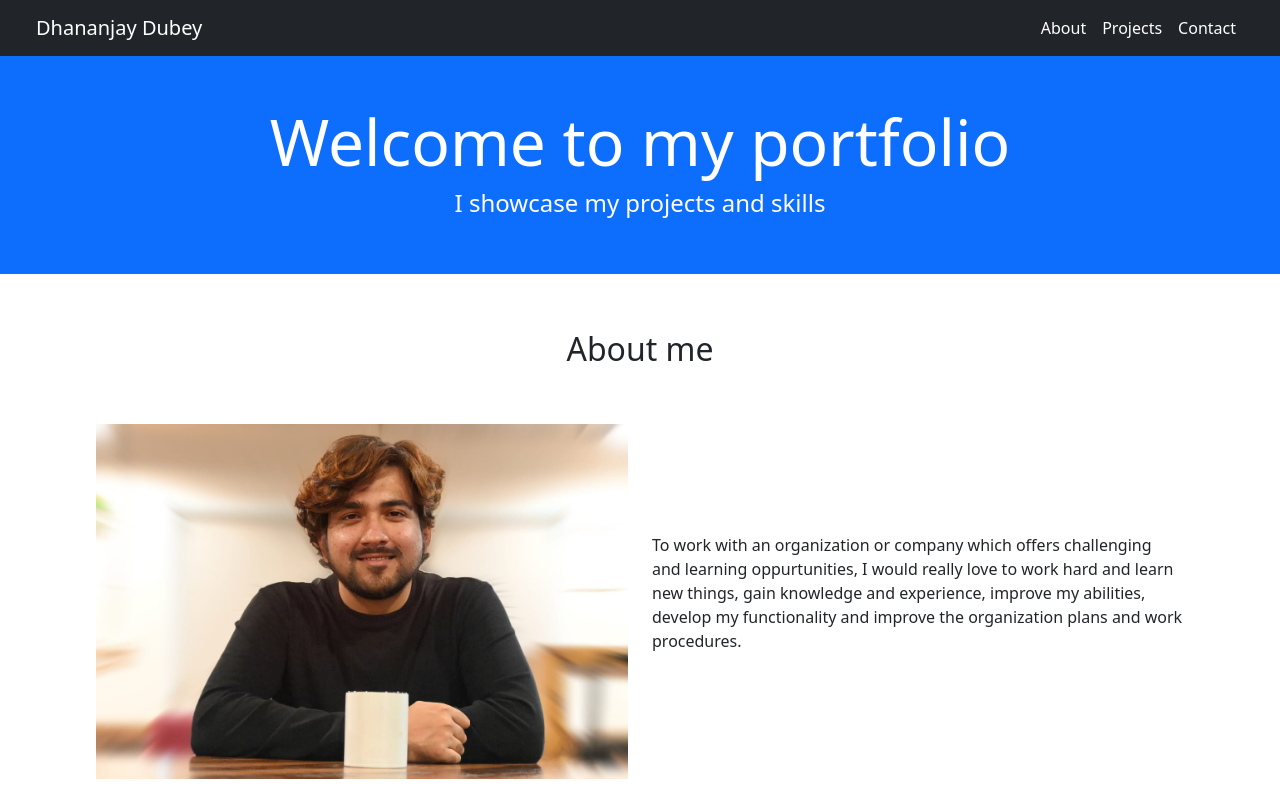
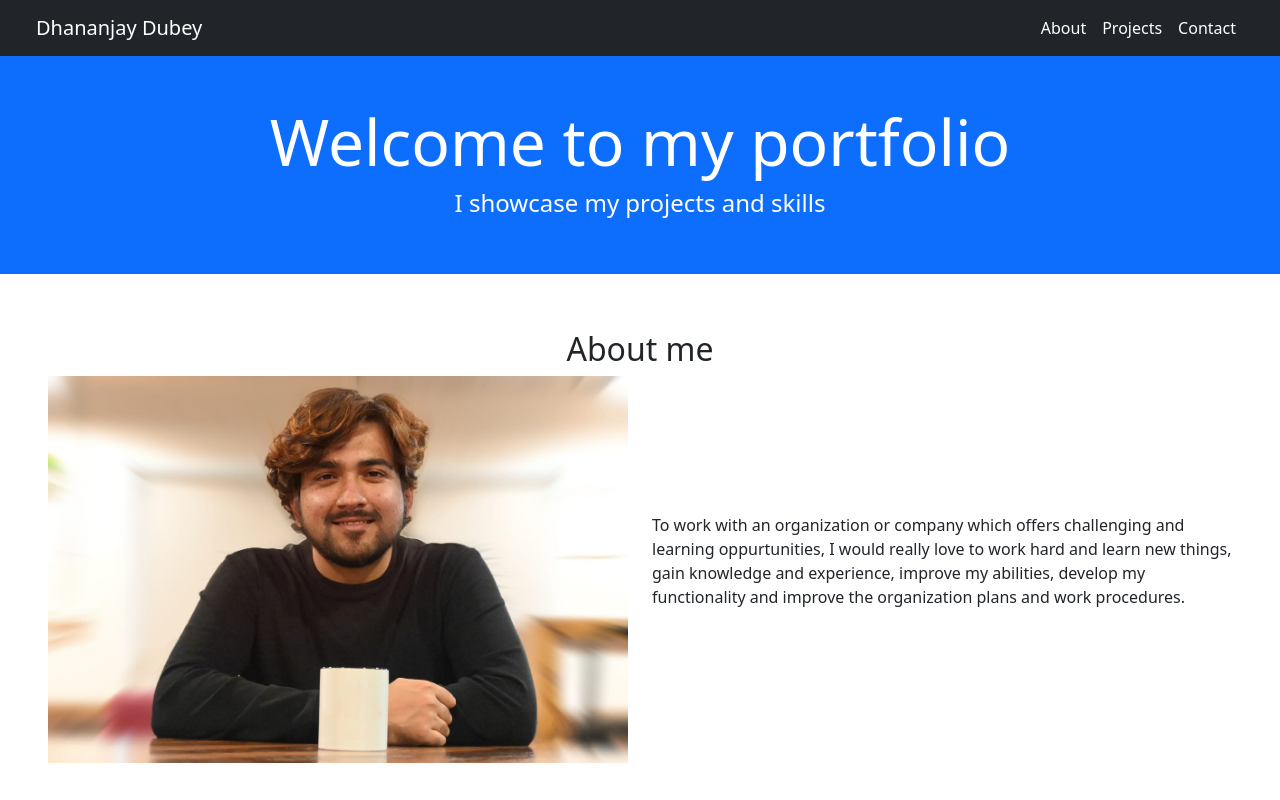
Before and after one commit to Dhananjay257/My-portfolio, a plain HTML site: page index.html in a window 1280 px wide. Shown: the top 800 px of the page. Drawn offline with nearby package versions, Linux system fonts and the light colour scheme.

Commit message:
change-portfolio1

```diff
--- a/index.html
+++ b/index.html
@@ -53,7 +53,7 @@
     </section>
     <section class="p-5">
       <h2 class="text-center m-2">About me</h2>
-      <div class="row justify-content-around align-items-center p-5">
+      <div class="row justify-content-around align-items-center">
         <img class="col-12 col-md-6" src="images\image2.jpeg" alt="My image" />
         <p class="col-12 col-md-6">
           To work with an organization or company which offers challenging and
```
